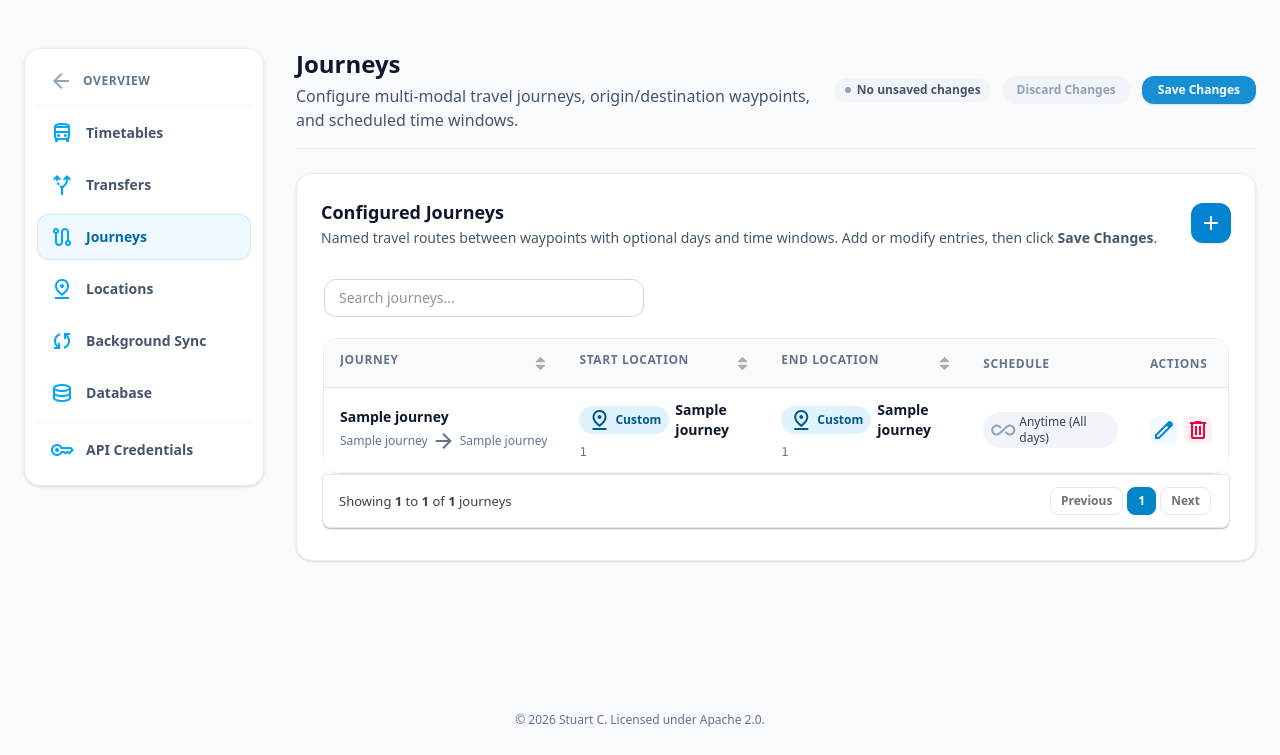
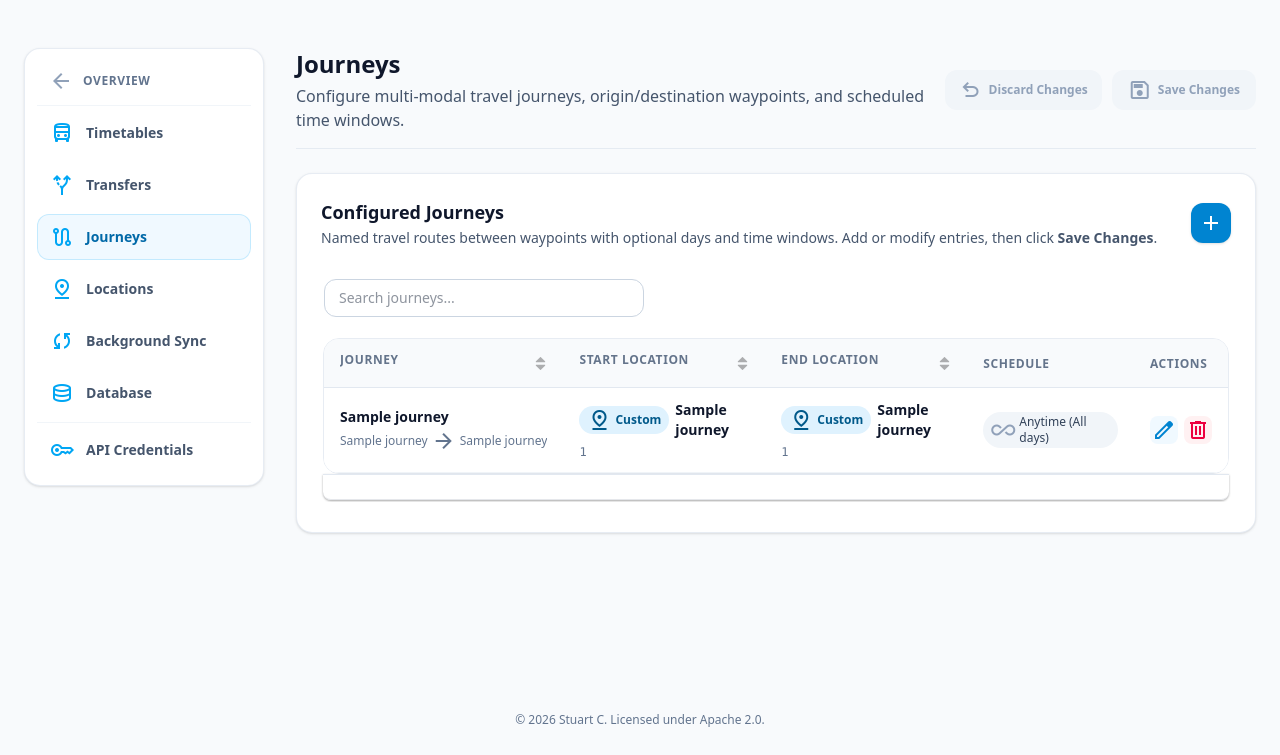
Before and after one commit to stuart-c/travel-assistant, a Flask app: page /config/journeys in a window 1280 px wide. Shown: the top 755 px of the page. Run offline with Flask 3, Linux system fonts and the light colour scheme; tables that the repository leaves empty hold one stand-in row (values such as "Sample post"); parts of the project's set-up code (start-up, migrations or seed data) failed here and were passed over.

Commit message:
fix(ui): restore reverted UI components, modal bounds, and action bar states

```diff
--- a/travel-assistant/app/static/css/tables.css
+++ b/travel-assistant/app/static/css/tables.css
@@ -92,6 +92,27 @@
   color: #ffffff !important;
 }
 
+/* Hide pagination if requested or if single page */
+.hide-pagination .gridjs-pagination,
+.gridjs-container[data-single-page="true"] .gridjs-pagination {
+  display: none !important;
+}
+
+/* Collapsible sections animation and chevron rotation */
+.collapsible-section {
+  transition: all 0.2s ease-in-out;
+}
+.collapsible-chevron {
+  transition: transform 0.2s cubic-bezier(0.4, 0, 0.2, 1);
+}
+.collapsed .collapsible-chevron {
+  transform: rotate(-90deg);
+}
+.collapsed .collapsible-body {
+  display: none !important;
+}
+
+
 /* Dark mode support via .dark class */
 .dark .gridjs-wrapper {
   border-color: rgba(30, 41, 59, 0.9);
--- a/travel-assistant/app/static/js/dirty-manager.js
+++ b/travel-assistant/app/static/js/dirty-manager.js
@@ -26,6 +26,7 @@ window.ConfigDirtyManager = (function () {
     const { badge, saveBtn, discardBtn } = getElements();
     if (dirty) {
       if (badge) {
+        badge.classList.remove('hidden');
         badge.className =
           'inline-flex items-center gap-1.5 px-2.5 py-0.5 rounded-full text-xs font-semibold bg-amber-100 text-amber-800 dark:bg-amber-950/80 dark:text-amber-300 dark:ring-1 dark:ring-amber-500/30';
         badge.innerHTML =
@@ -34,26 +35,26 @@ window.ConfigDirtyManager = (function () {
       if (discardBtn) {
         discardBtn.disabled = false;
         discardBtn.className =
-          'inline-flex items-center justify-center px-4 py-2 rounded-xl text-sm font-semibold bg-slate-100 text-slate-700 hover:bg-slate-200 dark:bg-slate-800 dark:text-slate-300 dark:hover:bg-slate-700 transition-all cursor-pointer';
+          'inline-flex items-center gap-1.5 px-3.5 py-2 rounded-xl text-xs font-semibold bg-slate-100 text-slate-700 hover:bg-slate-200 dark:bg-slate-800 dark:text-slate-200 dark:hover:bg-slate-700 transition-all cursor-pointer';
       }
       if (saveBtn) {
-        saveBtn.classList.remove('opacity-90');
-        saveBtn.classList.add('ring-2', 'ring-sky-500/50');
+        saveBtn.disabled = false;
+        saveBtn.className =
+          'inline-flex items-center gap-1.5 px-4 py-2 rounded-xl text-xs font-semibold bg-sky-600 text-white hover:bg-sky-500 shadow-sm transition-all cursor-pointer';
       }
     } else {
       if (badge) {
-        badge.className =
-          'inline-flex items-center gap-1.5 px-2.5 py-0.5 rounded-full text-xs font-semibold bg-slate-100 text-slate-600 dark:bg-slate-800 dark:text-slate-400';
-        badge.innerHTML =
-          '<span class="inline-block w-1.5 h-1.5 rounded-full bg-slate-400"></span> No unsaved changes';
+        badge.classList.add('hidden');
       }
       if (discardBtn) {
         discardBtn.disabled = true;
         discardBtn.className =
-          'inline-flex items-center justify-center px-4 py-2 rounded-xl text-sm font-semibold bg-slate-100 text-slate-400 dark:bg-slate-800/80 dark:text-slate-500 cursor-not-allowed transition-all';
+          'inline-flex items-center gap-1.5 px-3.5 py-2 rounded-xl text-xs font-semibold bg-slate-100 text-slate-400 dark:bg-slate-800/80 dark:text-slate-500 cursor-not-allowed transition-all';
       }
       if (saveBtn) {
-        saveBtn.classList.remove('ring-2', 'ring-sky-500/50');
+        saveBtn.disabled = true;
+        saveBtn.className =
+          'inline-flex items-center gap-1.5 px-4 py-2 rounded-xl text-xs font-semibold bg-slate-100 text-slate-400 dark:bg-slate-800/80 dark:text-slate-500 cursor-not-allowed transition-all';
       }
     }
   }
@@ -147,6 +148,7 @@ window.ConfigDirtyManager = (function () {
     // Save button delegates to active config form submission
     if (saveBtn) {
       saveBtn.addEventListener('click', () => {
+        if (!dirty) return;
         const form =
           document.querySelector('form.config-main-form') ||
           document.querySelector('form');
@@ -181,6 +183,9 @@ window.ConfigDirtyManager = (function () {
         }
       });
     }
+
+    // Initialise UI state on load
+    updateUI();
   }
 
   if (document.readyState === 'loading') {
--- a/travel-assistant/app/templates/config_base.html
+++ b/travel-assistant/app/templates/config_base.html
@@ -127,27 +127,25 @@
 
         {% block action_bar %}
         <!-- Standard Action Bar: Save & Discard (Top Right) -->
-        <div class="flex flex-wrap items-center gap-3 shrink-0" id="standard-action-bar">
-          <span id="dirty-status-badge" class="inline-flex items-center gap-1.5 px-2.5 py-1 rounded-full text-xs font-semibold bg-slate-100 text-slate-600 dark:bg-slate-800 dark:text-slate-400">
-            <span class="inline-block w-1.5 h-1.5 rounded-full bg-slate-400"></span>
-            No unsaved changes
-          </span>
-
+        <div class="flex flex-wrap items-center gap-2.5 shrink-0" id="standard-action-bar">
           <button
             type="button"
             id="config-discard-btn"
-            class="inline-flex items-center justify-center px-3.5 py-1.5 rounded-xl text-xs font-semibold bg-slate-100 text-slate-400 dark:bg-slate-800/80 dark:text-slate-500 cursor-not-allowed transition-all"
+            class="inline-flex items-center gap-1.5 px-3.5 py-2 rounded-xl text-xs font-semibold bg-slate-100 text-slate-400 dark:bg-slate-800/80 dark:text-slate-500 cursor-not-allowed transition-all"
             disabled
           >
-            Discard Changes
+            <span class="material-symbols-outlined text-base leading-none">undo</span>
+            <span>Discard Changes</span>
           </button>
 
           <button
             type="button"
             id="config-save-btn"
-            class="inline-flex items-center justify-center px-4 py-1.5 rounded-xl text-xs font-semibold bg-sky-600 text-white hover:bg-sky-500 focus:outline-none focus:ring-2 focus:ring-sky-500/50 shadow-sm transition-all cursor-pointer opacity-90"
+            class="inline-flex items-center gap-1.5 px-4 py-2 rounded-xl text-xs font-semibold bg-slate-100 text-slate-400 dark:bg-slate-800/80 dark:text-slate-500 cursor-not-allowed transition-all"
+            disabled
           >
-            Save Changes
+            <span class="material-symbols-outlined text-base leading-none">save</span>
+            <span>Save Changes</span>
           </button>
         </div>
         {% endblock %}
--- a/travel-assistant/app/templates/config_journeys.html
+++ b/travel-assistant/app/templates/config_journeys.html
@@ -67,7 +67,15 @@
 </form>
 
 <!-- Add / Edit Journey Modal Dialogue -->
-<dialog id="journey-modal" class="p-0 rounded-2xl backdrop:bg-slate-900/60 bg-transparent shadow-2xl max-w-2xl w-full mx-auto">
+<dialog id="journey-modal" class="p-0 rounded-2xl backdrop:bg-slate-900/60 bg-transparent shadow-2xl w-[80vw] max-w-5xl min-w-[320px] mx-auto">
+  <!-- 15-Minute Increments Datalist for easy time picking -->
+  <datalist id="time-intervals-datalist">
+    {% for hour in range(24) %}
+      {% for minute in [0, 15, 30, 45] %}
+        <option value="{{ '%02d:%02d' | format(hour, minute) }}"></option>
+      {% endfor %}
+    {% endfor %}
+  </datalist>
   <div class="rounded-2xl border border-slate-200 bg-white p-6 sm:p-7 dark:border-slate-800 dark:bg-slate-900 text-slate-900 dark:text-slate-100 shadow-xl space-y-5 max-h-[90vh] overflow-y-auto">
     <div class="flex items-center justify-between pb-3 border-b border-slate-100 dark:border-slate-800">
       <div class="flex items-center gap-2.5">
--- a/travel-assistant/app/templates/config_locations.html
+++ b/travel-assistant/app/templates/config_locations.html
@@ -69,7 +69,7 @@
 </form>
 
 <!-- Add / Edit Location Modal Dialog -->
-<dialog id="location-modal" class="p-0 rounded-2xl backdrop:bg-slate-900/60 bg-transparent shadow-2xl max-w-xl w-full mx-auto">
+<dialog id="location-modal" class="p-0 rounded-2xl backdrop:bg-slate-900/60 bg-transparent shadow-2xl w-[80vw] max-w-5xl min-w-[320px] mx-auto">
   <div class="rounded-2xl border border-slate-200 bg-white p-6 sm:p-7 dark:border-slate-800 dark:bg-slate-900 text-slate-900 dark:text-slate-100 shadow-xl space-y-5">
     <div class="flex items-center justify-between pb-3 border-b border-slate-100 dark:border-slate-800">
       <div class="flex items-center gap-2.5">
```
Also changed, not shown: travel-assistant/app/templates/config_timetables.html (+10 -1 lines), travel-assistant/CHANGELOG.md.
